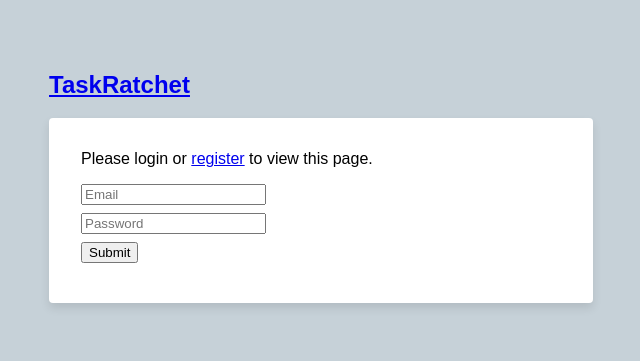
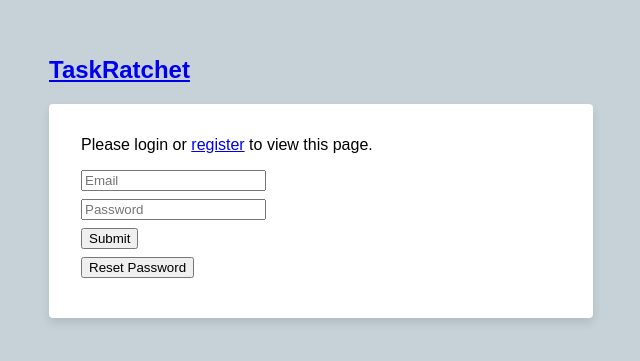
Before and after one commit to TaskRatchet/taskratchet-web, a React (Create React App) app: page /account in a window 1280 px wide. Shown: the part 223-584 px from the top of the page, without its empty margins (319-959 px from the left). Built offline with nearby package versions, Linux system fonts and the light colour scheme.

Commit message:
Add 'Reset Password' button to login form

```diff
--- a/src/Api.tsx
+++ b/src/Api.tsx
@@ -15,6 +15,15 @@
                 'password': password,
             }
         );
+    }
+
+    requestResetEmail(email: string) {
+        return this._fetch(
+            'account/forgot-password',
+            false,
+            'POST',
+            {'email': email}
+            )
     }
 
     register(
--- a/src/components/organisms/Login/index.tsx
+++ b/src/components/organisms/Login/index.tsx
@@ -57,7 +57,25 @@
             });
     };
 
-    validateLoginForm = () => {
+    reset = (event: any) => {
+        event.preventDefault();
+
+        const passes = this.validateLoginForm(false);
+
+        if (!passes) return;
+
+        this.api.requestResetEmail(this.state.email)
+            .then((res: any) => {
+                if (res.ok) {
+                    this.pushMessage('Instructions sent to ' + this.state.email);
+                } else {
+                    this.pushMessage('Reset request failed');
+                    res.text().then((t: string) => console.log(t))
+                }
+            })
+    };
+
+    validateLoginForm = (passwordRequired = true) => {
         let passes = true;
 
         if (!this.state.email) {
@@ -65,7 +83,7 @@
             passes = false;
         }
 
-        if (!this.state.password) {
+        if (passwordRequired && !this.state.password) {
             this.pushMessage('Password required');
             passes = false;
         }
@@ -111,7 +129,7 @@
                 this.props.session ?
                     <p>You are logged in as {this.props.session.email}</p>
                     :
-                    <form onSubmit={this.login}>
+                    <form>
                         <input
                             type="email"
                             value={this.state.email}
@@ -128,7 +146,8 @@
                             placeholder={'Password'}
                         />
 
-                        <input type="submit" value={'Submit'}/>
+                        <input type="submit" value={'Submit'} onClick={this.login} />
+                        <input type="submit" value={'Reset Password'} onClick={this.reset} />
                     </form>
             }
         </div>
```
